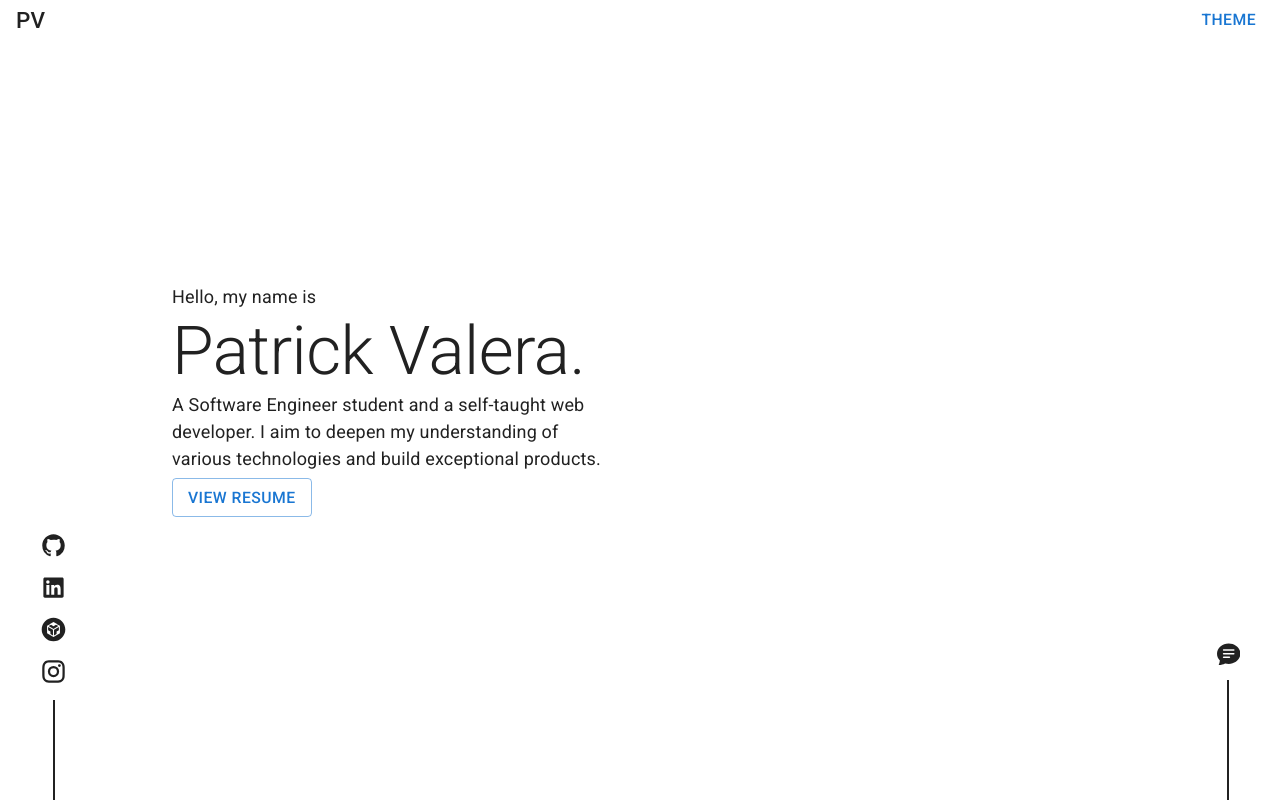
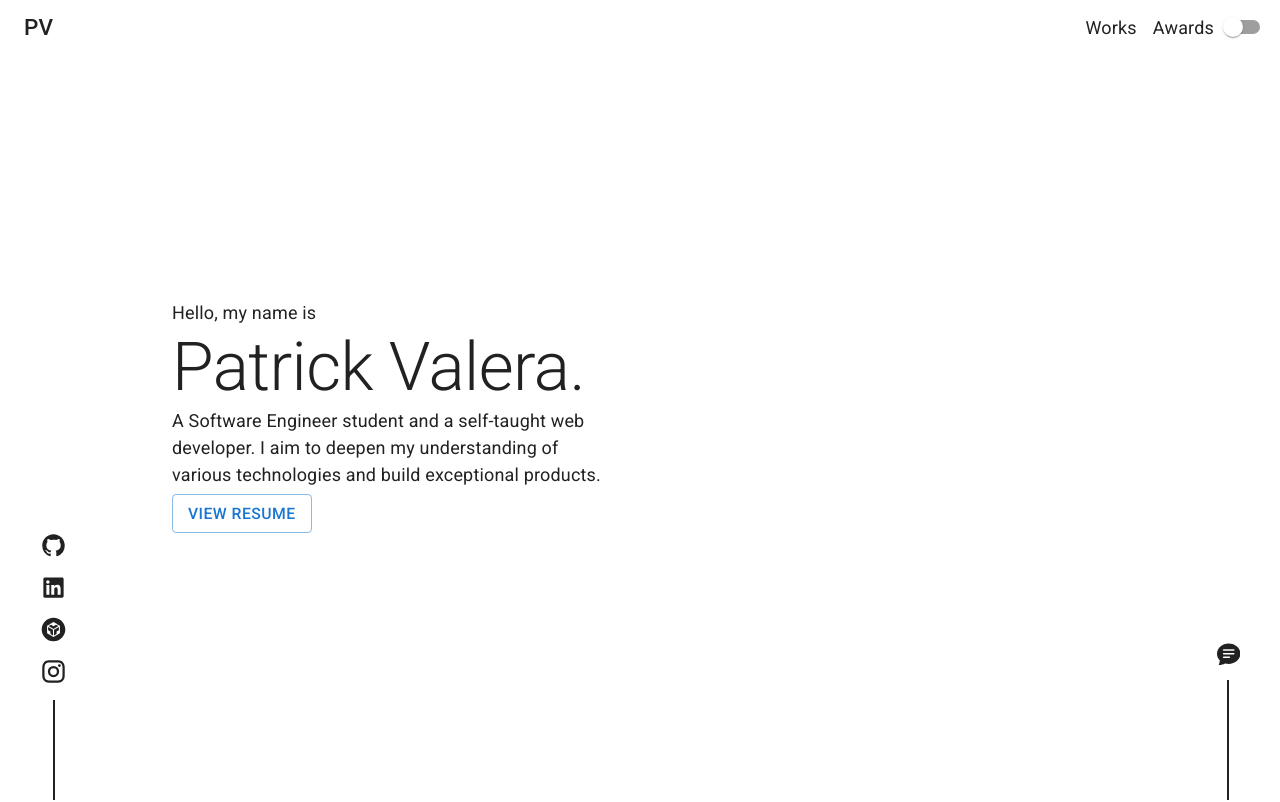
Before and after one commit to PatrickValera/20_Portfolio_V2, a Next.js app in the folder frontend/: page / in a window 1280 px wide. Shown: the top 802 px of the page. Built offline with nearby package versions, Linux system fonts and the light colour scheme.

Commit message:
add nav links, header changes

```diff
--- a/frontend/components/sections/Awards.js
+++ b/frontend/components/sections/Awards.js
@@ -1,8 +1,9 @@
+import { Box } from '@mui/material'
 import React from 'react'
 
 const Awards = () => {
   return (
-    <div>Awards</div>
+    <Box id='awards'>Awards</Box>
   )
 }
 
--- a/frontend/components/sections/Header.js
+++ b/frontend/components/sections/Header.js
@@ -1,20 +1,42 @@
-import { Box, Button, Typography } from '@mui/material'
+import { Box, Button, Link, Switch, Typography } from '@mui/material'
 import React from 'react'
 
-const Header = ({ setTheme }) => {
-    return (
-        <Box component='header' sx={{  position: 'sticky',top:'0',zIndex:10   }}>
-            <Box sx={{ px:2,position: 'absolute',bgcolor: 'background.paper',display: 'flex', alignItems: 'center', width: '100%', }}>
-                <Typography variant='h6' sx={{ flexGrow: '1' }}>PV</Typography>
-                <nav>
-
-                </nav>
-                <Button onClick={() => { setTheme(state => !state) }}>
-                    Theme
-                </Button>
-            </Box>
+const Header = ({ isLight,setTheme }) => {
+  return (
+    <Box component='header' sx={{p:1, position: 'sticky', top: '0', zIndex: 10 }}>
+      <Box
+        sx={{
+          px: 2,
+          position: 'absolute',
+          bgcolor: 'background.paper',
+          display: 'flex',
+          alignItems: 'center',
+          width: '100%',
+        }}
+      >
+        <Typography variant='h6' sx={{ flexGrow: '1' }}>
+          PV
+        </Typography>
+        <Box component='nav' display='flex' sx={{ gap: 2 }}>
+          <Link
+            href='#projects'
+            underline='none'
+            sx={{ color: 'text.primary' }}
+          >
+            Works
+          </Link>
+          <Link href='#awards' underline='none' sx={{ color: 'text.primary' }}>
+            Awards
+          </Link>
         </Box>
-    )
+        <Switch
+          checked={isLight}
+          onChange={()=>(setTheme(state=>!state))}
+          inputProps={{ 'aria-label': 'controlled' }}
+        />
+      </Box>
+    </Box>
+  )
 }
 
 export default Header
--- a/frontend/components/sections/Projects.js
+++ b/frontend/components/sections/Projects.js
@@ -4,7 +4,7 @@ import Fade from '../Fade'
 import Icon from '../Icon'
 const Projects = ({ projects }) => {
   return (
-    <>
+    <Box  id='projects'>
       <Fade>
         <Typography variant='h6'>Project Highlights</Typography>
 
@@ -44,7 +44,7 @@ const Projects = ({ projects }) => {
         ))}
       </Box>
 
-    </>
+    </Box>
   )
 }
 
--- a/frontend/styles/globals.css
+++ b/frontend/styles/globals.css
@@ -29,7 +29,7 @@ img {
 .fade{
   position: relative;
   opacity: 0;
-  transform: translateY(50px);
+  transform: translateY(20px);
   transition:  all 500ms ease-out;
 }
 
```
